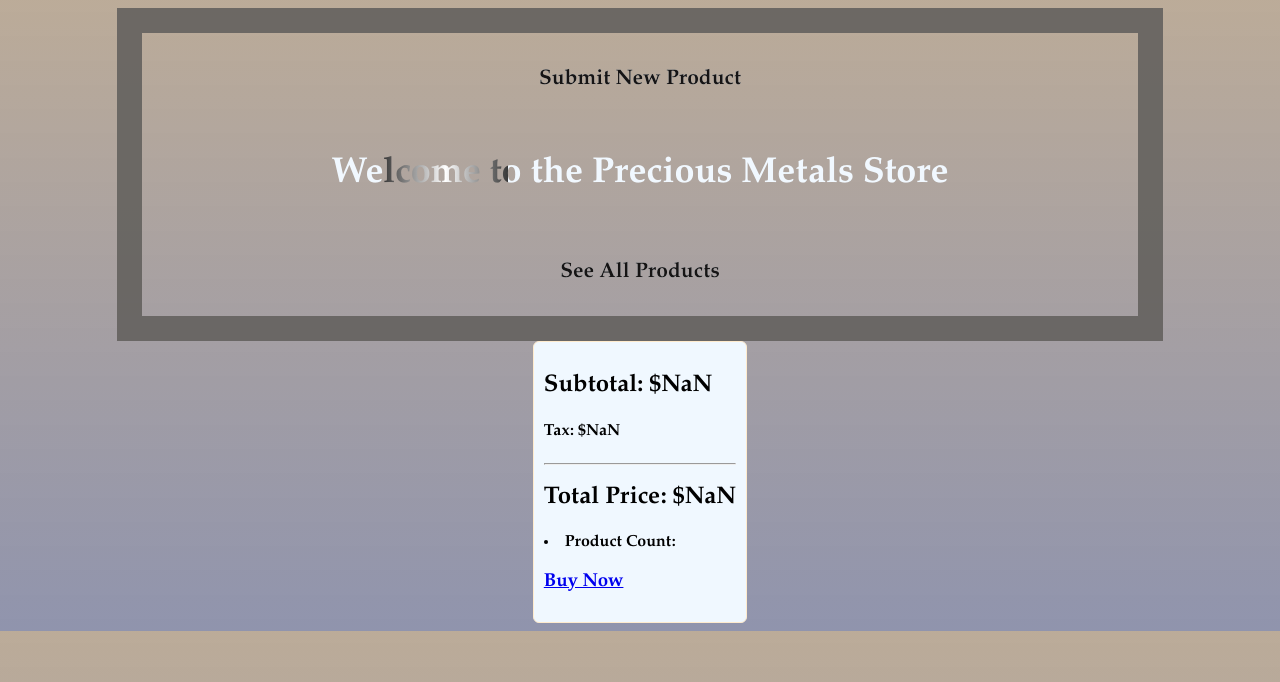
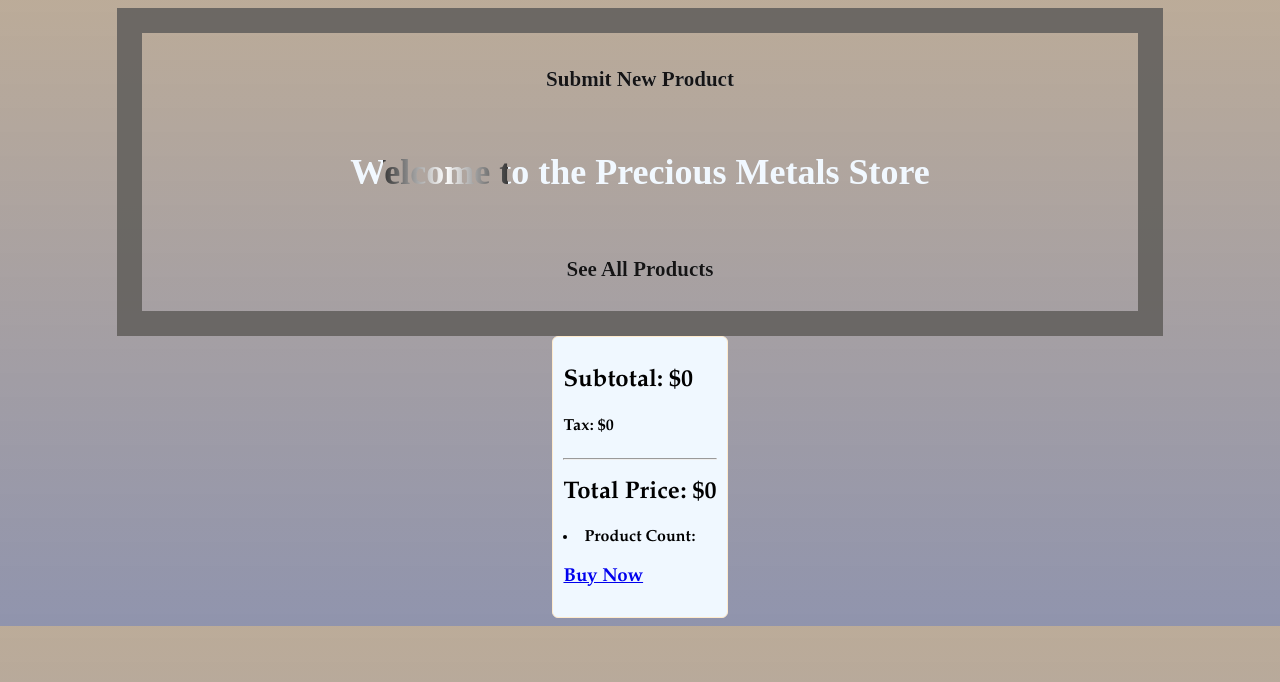
Before and after one commit to DeborahCampos1/E-Commerce-CTA, a React (Create React App) app in the folder front-end/: page /cart in a window 1280 px wide. Shown: the top 682 px of the page. Built offline with nearby package versions, Linux system fonts and the light colour scheme; no server answers.

Commit message:
Subtotal renders on details page

```diff
--- a/front-end/src/App.js
+++ b/front-end/src/App.js
@@ -1,4 +1,5 @@
 import { BrowserRouter as Router, Routes, Route } from "react-router-dom";
+import { useState } from "react"
 import Home from "./Components/Home";
 import NavBar from "./Components/NavBar";
 import ProductDetails from "./Components/ProductDetails";
@@ -10,15 +11,22 @@ import LogIn from "./Components/LogIn";
 import Cart from "./Components/Cart";
 
 function App() {
+  const[cartsub, getCartSub] = useState(0)
+
+  const getSubTotal = (cartsub)=>{
+    getCartSub(Number(cartsub))
+  }
+
+
   return (
     <Router>
       <NavBar />
       <main>
       <Routes>
         <Route path="/" element={<Home />} />
-        <Route path="/cart" element={<Cart />} />
-        <Route path="/products" element={<AllProducts />} />
-        <Route path="/products/:id" element={<ProductDetails />}/>
+        <Route path="/cart" element={<Cart cartsub={cartsub}/>} />
+        <Route path="/products" element={<AllProducts getSubTotal={getSubTotal}/>} />
+        <Route path="/products/:id" element={<ProductDetails getSubTotal={getSubTotal} cartsub={cartsub}/>}/>
         <Route path="/products/:id/edit" element={<EditProduct />}/>
         <Route path="/products/new" element={<NewProductForm />}/>
         <Route path="/login" element={<LogIn />} />
--- a/front-end/src/Components/AllProducts.js
+++ b/front-end/src/Components/AllProducts.js
@@ -7,13 +7,15 @@ import currencyFormatter from "./Utility"
 
 const API = process.env.REACT_APP_API_URL;
 
-function AllProducts() {
+function AllProducts({getSubTotal}) {
+
   const [products, setProducts] = useState([]);
   const [subtotal, setSubTotal]= useState(0);
   const [itemcount, setitemcount] = useState(0);
   const [viewcart, setviewCart] = useState(false);
   const [itemname, setitemName] = useState([]);
   const [optionvalue, setOptionValue] = useState("");
+  const [itemlist, setItemList] = useState([itemname])
 
   const handleSort = (e)=>{
       setOptionValue(e.target.value)
@@ -39,18 +41,28 @@ function AllProducts() {
       setitemcount(itemcount + 1)
       setSubTotal(subtotal + Number(e.target.value))
       setitemName([...itemname, e.target.id])
+      // if(!itemlist.includes(e.target.id)){
+        setItemList([...itemlist, e.target.id])
+      // }
+      console.log(itemlist)
   }
   const handleSubtract =(e) =>{
-        if(itemcount > 0 && itemname.includes(e.target.id)){
+        if(itemcount > 0 && itemlist.includes(e.target.id)){
+          for (let i=0; i< itemlist.length; i++){
+            if (itemlist[i]=== e.target.id){
+              itemlist.splice(i,1)
+            }
+          }
+          setItemList(itemlist)
           setitemcount(itemcount - 1)
           setSubTotal(subtotal - Number(e.target.value))
-          setitemName(itemname.pop(e.target.id))
         }
   }
   const viewCart =()=>{
     console.log(viewcart)
     setviewCart(!viewcart)
   }
+ getSubTotal(subtotal)
 
   let productList = products.map((product, index)=>{
     const formatPrice = (price) => `$${price.toFixed(2)}`
@@ -76,7 +88,7 @@ function AllProducts() {
     <div >
       <div className="buttons">
         <div><SelectOptions onChange={handleSort} /></div>
-          {viewcart ? <Cart itemname={itemname} itemcount={itemcount} subtotal={subtotal}/> : <div><h2>Subtotal: {currencyFormatter.format(subtotal)}</h2>
+          {viewcart ? <Cart itemlist={itemlist} itemname={itemname} itemcount={itemcount} subtotal={subtotal}/> : <div><h2>Subtotal: {currencyFormatter.format(subtotal)}</h2>
           <Link to=""><h3 className="checkout">Buy Now</h3></Link></div>}
          <div><button onClick={viewCart}>{!viewcart ? "View Cart" : "Hide Cart "}</button></div>
       </div>
--- a/front-end/src/Components/Cart.js
+++ b/front-end/src/Components/Cart.js
@@ -3,15 +3,16 @@ import { Link } from 'react-router-dom'
 import currencyFormatter from "./Utility"
 
 
-function Cart ({subtotal, itemname, itemcount}){
-    let totalprice = subtotal * 1.08;
+function Cart ({subtotal, itemname, itemcount, cartsub, itemlist}){
+    let totalprice = cartsub * 1.08;
 
     return (
         <div id='cart'>
-            <h2>Subtotal: {currencyFormatter.format(subtotal)}</h2>
-            <h4>Tax: {currencyFormatter.format(subtotal * 0.08)}</h4>
+            <h2>Subtotal: {currencyFormatter.format(cartsub)}</h2>
+            <h4>Tax: {currencyFormatter.format(cartsub * 0.08)}</h4>
             <hr></hr>
             <h2>Total Price: {currencyFormatter.format(totalprice)}</h2>
+            {/* <li>{itemlist}</li> */}
             <li> Product Count: {itemcount} </li>
             <Link to=""><h3>Buy Now</h3></Link>
         </div>
--- a/front-end/src/Components/ProductDetails.js
+++ b/front-end/src/Components/ProductDetails.js
@@ -6,8 +6,9 @@ import Cart from "./Cart.js"
 
 const API = process.env.REACT_APP_API_URL;
 
-function ProductDetails() {
+function ProductDetails({cartsub, getSubTotal}) {
   const[product, setProduct] = useState({});
+  const[subdisplay, setSubDisplay] = useState(cartsub)
   const { id } = useParams();
   const navigate = useNavigate();
 
@@ -21,6 +22,10 @@ function ProductDetails() {
     })
   }, [id,navigate])
 
+  const handleAdd =() =>{
+    setSubDisplay(subdisplay + Number(product.price))
+  }
+
   const handleDelete =()=>{
     axios.delete(`${API}/products/${id}`)
     .then((res)=>{
@@ -29,13 +34,15 @@ function ProductDetails() {
       console.log(err)
     })
   }
+  getSubTotal(subdisplay)
 
     return (
       <article className="details">
+        <h1>Subtotal: {currencyFormatter.format(subdisplay)}</h1>
         <div className="detail">
           <h1>{product.description}</h1>
           <h1> Featured Product: {product.featured ? <span>⭐️</span> : "No" } | <span>{product.in_stock ? "In Stock" : "Out of Stock"} </span></h1>
-        <button>Add To Cart</button>
+        <button onClick={handleAdd}>Add To Cart</button>
         </div>
         <aside>
 
--- a/front-end/src/index.css
+++ b/front-end/src/index.css
@@ -12,7 +12,7 @@ main{
 }
 #nav{
 
-    font-family: "Garamond", cursive;
+    font-family: cursive;
     font-weight: bold;
     display: flex;
     flex-wrap: wrap;
@@ -22,7 +22,6 @@ main{
     align-items: center;
     padding: 0 1em;
     width: 75%;
-    /* margin: auto; */
     border: solid 25px #64615ee5;
 }
 #nav a{
```
